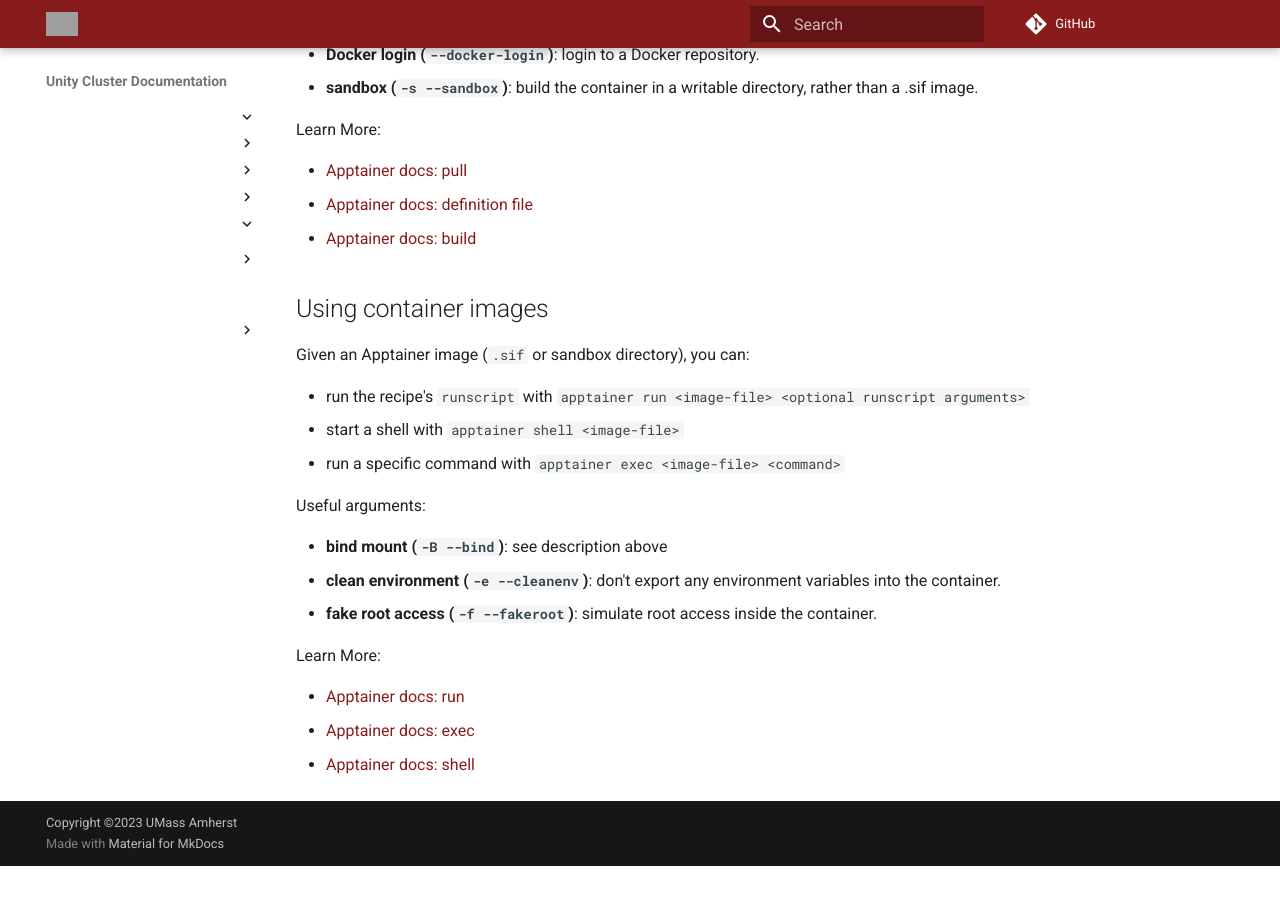
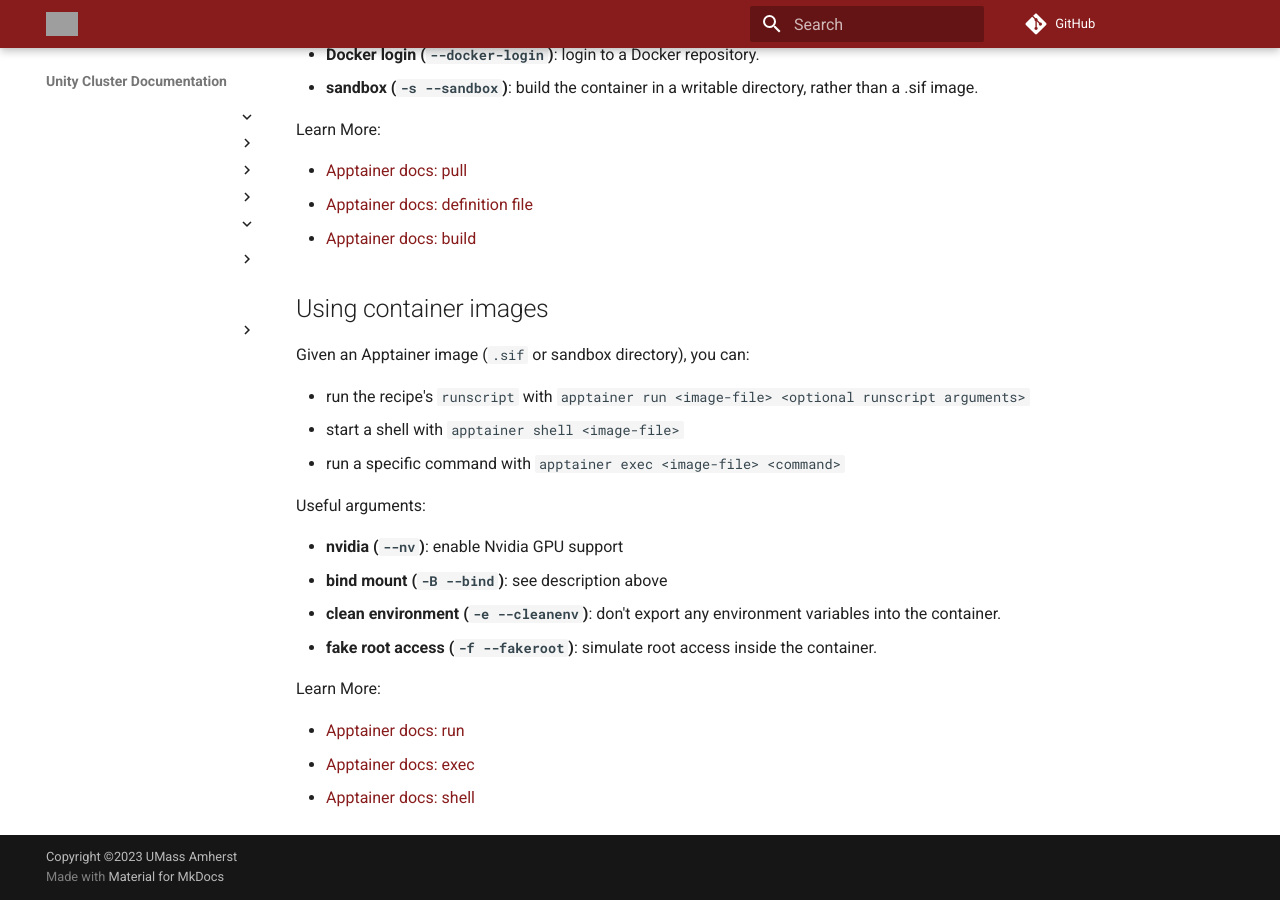
Before and after one commit to UMass-RC/unity-docs, an MkDocs documentation site: the page built from docs/software/apptainer.md, in a window 1280 px wide and 900 px high, scrolled down 1598 px. Built offline with MkDocs 1.6.1 and Material for MkDocs 9.7.7, drawn with Linux system fonts in a browser that asks for light colours; comment, search, counter and statistics services are not loaded; before the commit the page ends 2464 px from its top, so only the background shows below that; grey boxes are pictures that could not be loaded.

Commit message:
--nv nvidia

```diff
--- a/docs/software/apptainer.md
+++ b/docs/software/apptainer.md
@@ -87,6 +87,7 @@ Given an Apptainer image (`.sif` or sandbox directory), you can:
 
 Useful arguments:
 
+* **nvidia (`--nv`)**: enable Nvidia GPU support
 * **bind mount (`-B --bind`)**: see description above
 * **clean environment (`-e --cleanenv`)**: don't export any environment variables into the container.
 * **fake root access (`-f --fakeroot`)**: simulate root access inside the container.
```
